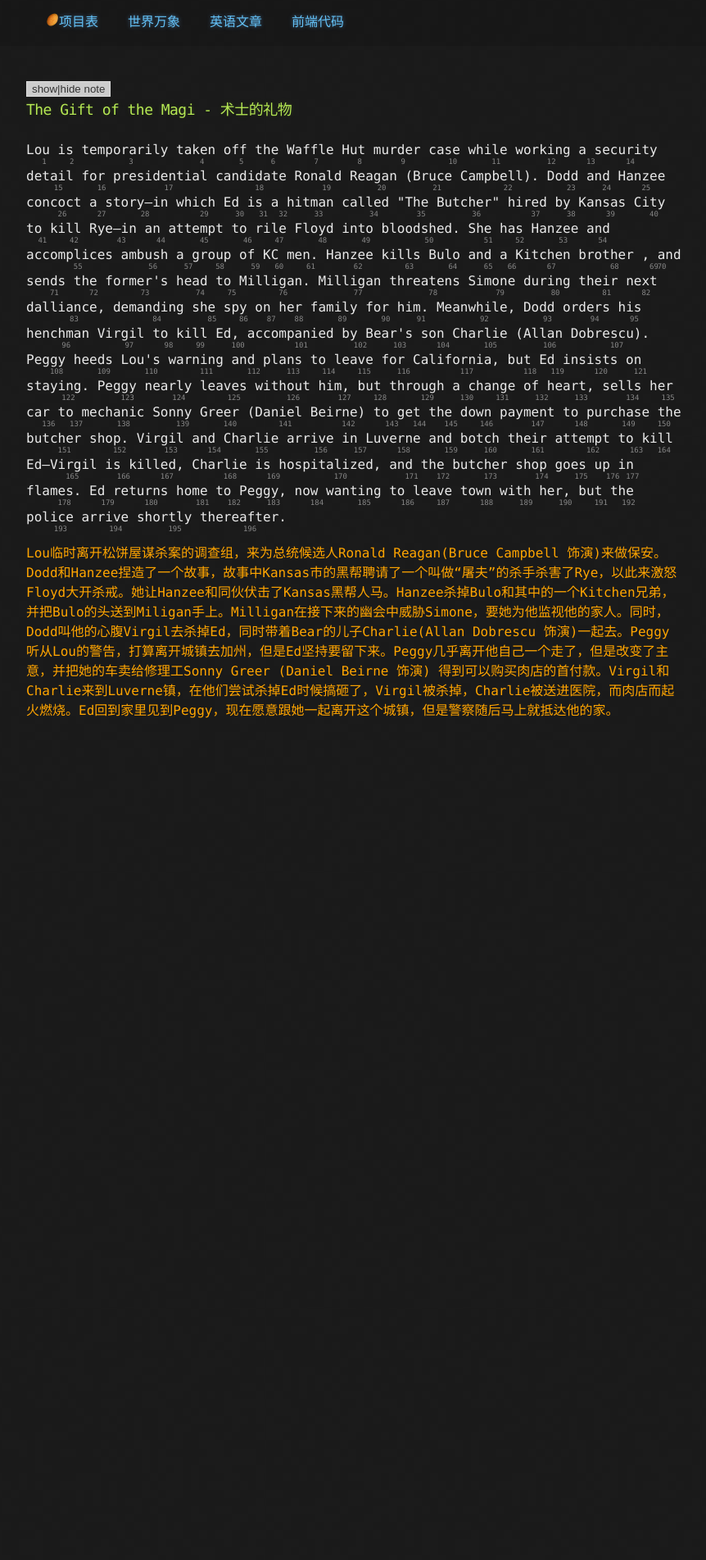
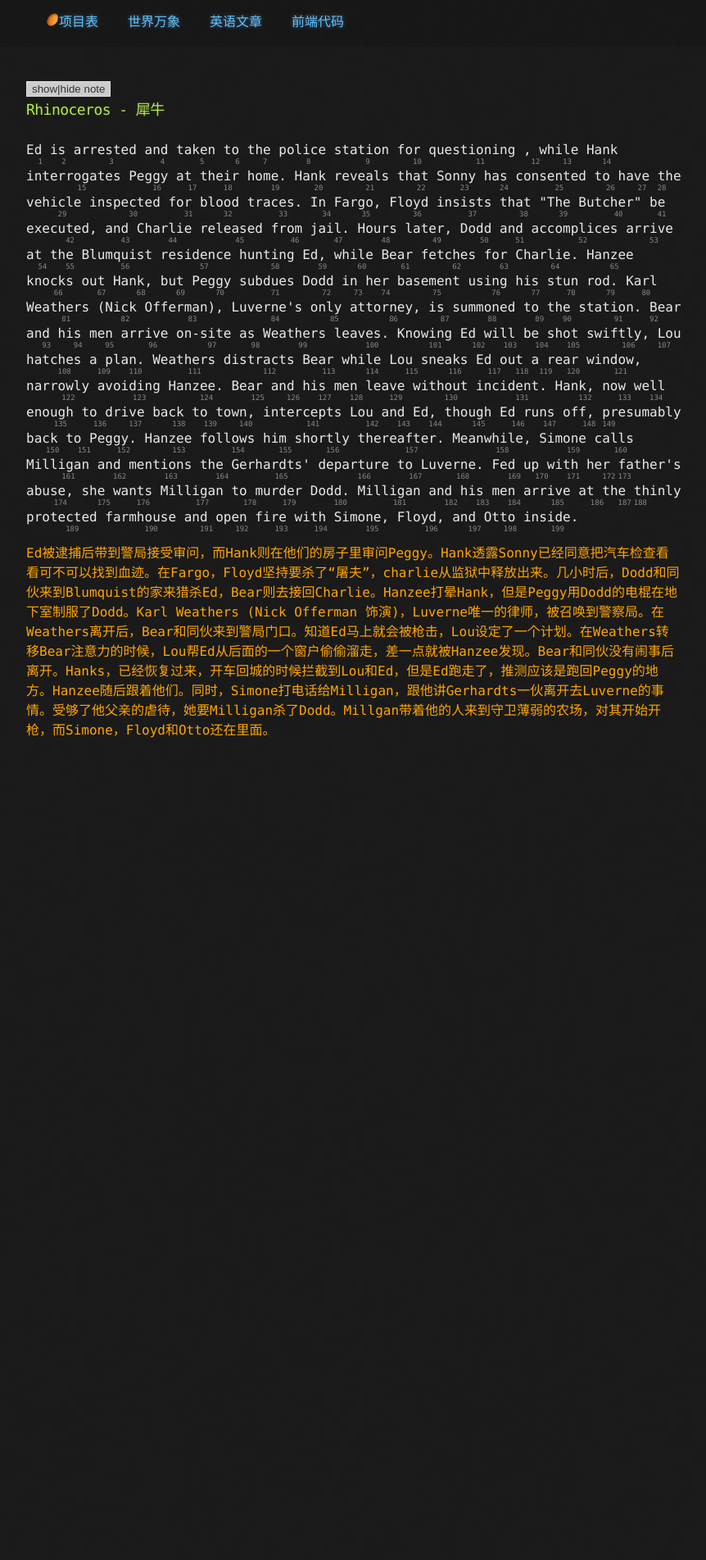
Before and after one commit to vunlin/vunlin.github.io, a Jekyll site: the page setup/template.html, which Jekyll copies as it is, in a window 1280 px wide. Shown: the whole page at 82% size, without its empty margins (208-1070 px from the left). Built offline with Jekyll 4.4.1, drawn with Linux system fonts in a browser that asks for light colours; before the commit the page ends 1879 px from its top, so only the background shows below that.

Commit message:
Fargo s2e6

```diff
--- a/setup/template.html
+++ b/setup/template.html
@@ -32,37 +32,45 @@
 		<button id="toggleNote">show|hide note</button>
 	</div>
 	<div id="plot">
-		<h3>The Gift of the Magi - 术士的礼物</h3>
-		<p>Lou is temporarily taken off the Waffle Hut murder case while working a security detail for presidential candidate Ronald Reagan (Bruce Campbell). Dodd and Hanzee concoct a story—in which Ed is a hitman called "The Butcher" hired by Kansas City to kill Rye—in an attempt to rile Floyd into bloodshed. She has Hanzee and accomplices ambush a group of KC men. Hanzee kills Bulo and a Kitchen brother, and sends the former's head to Milligan. Milligan threatens Simone during their next dalliance, demanding she spy on her family for him. Meanwhile, Dodd orders his henchman Virgil to kill Ed, accompanied by Bear's son Charlie (Allan Dobrescu). Peggy heeds Lou's warning and plans to leave for California, but Ed insists on staying. Peggy nearly leaves without him, but through a change of heart, sells her car to mechanic Sonny Greer (Daniel Beirne) to get the down payment to purchase the butcher shop. Virgil and Charlie arrive in Luverne and botch their attempt to kill Ed—Virgil is killed, Charlie is hospitalized, and the butcher shop goes up in flames. Ed returns home to Peggy, now wanting to leave town with her, but the police arrive shortly thereafter.</p>
+		<h3>Rhinoceros - 犀牛</h3>
+		<p>Ed is arrested and taken to the police station for questioning, while Hank interrogates Peggy at their home. Hank reveals that Sonny has consented to have the vehicle inspected for blood traces. In Fargo, Floyd insists that "The Butcher" be executed, and Charlie released from jail. Hours later, Dodd and accomplices arrive at the Blumquist residence hunting Ed, while Bear fetches for Charlie. Hanzee knocks out Hank, but Peggy subdues Dodd in her basement using his stun rod. Karl Weathers (Nick Offerman), Luverne's only attorney, is summoned to the station. Bear and his men arrive on-site as Weathers leaves. Knowing Ed will be shot swiftly, Lou hatches a plan. Weathers distracts Bear while Lou sneaks Ed out a rear window, narrowly avoiding Hanzee. Bear and his men leave without incident. Hank, now well enough to drive back to town, intercepts Lou and Ed, though Ed runs off, presumably back to Peggy. Hanzee follows him shortly thereafter. Meanwhile, Simone calls Milligan and mentions the Gerhardts' departure to Luverne. Fed up with her father's abuse, she wants Milligan to murder Dodd. Milligan and his men arrive at the thinly protected farmhouse and open fire with Simone, Floyd, and Otto inside.</p>
 
-		<div>Lou临时离开松饼屋谋杀案的调查组，来为总统候选人Ronald Reagan(Bruce Campbell 饰演)来做保安。Dodd和Hanzee捏造了一个故事，故事中Kansas市的黑帮聘请了一个叫做“屠夫”的杀手杀害了Rye，以此来激怒Floyd大开杀戒。她让Hanzee和同伙伏击了Kansas黑帮人马。Hanzee杀掉Bulo和其中的一个Kitchen兄弟，并把Bulo的头送到Miligan手上。Milligan在接下来的幽会中威胁Simone，要她为他监视他的家人。同时，Dodd叫他的心腹Virgil去杀掉Ed，同时带着Bear的儿子Charlie(Allan Dobrescu 饰演)一起去。Peggy听从Lou的警告，打算离开城镇去加州，但是Ed坚持要留下来。Peggy几乎离开他自己一个走了，但是改变了主意，并把她的车卖给修理工Sonny Greer (Daniel Beirne 饰演) 得到可以购买肉店的首付款。Virgil和Charlie来到Luverne镇，在他们尝试杀掉Ed时候搞砸了，Virgil被杀掉，Charlie被送进医院，而肉店而起火燃烧。Ed回到家里见到Peggy，现在愿意跟她一起离开这个城镇，但是警察随后马上就抵达他的家。</div>
+		<div>Ed被逮捕后带到警局接受审问，而Hank则在他们的房子里审问Peggy。Hank透露Sonny已经同意把汽车检查看看可不可以找到血迹。在Fargo，Floyd坚持要杀了“屠夫”，charlie从监狱中释放出来。几小时后，Dodd和同伙来到Blumquist的家来猎杀Ed，Bear则去接回Charlie。Hanzee打晕Hank，但是Peggy用Dodd的电棍在地下室制服了Dodd。Karl Weathers (Nick Offerman 饰演)，Luverne唯一的律师，被召唤到警察局。在Weathers离开后，Bear和同伙来到警局门口。知道Ed马上就会被枪击，Lou设定了一个计划。在Weathers转移Bear注意力的时候，Lou帮Ed从后面的一个窗户偷偷溜走，差一点就被Hanzee发现。Bear和同伙没有闹事后离开。Hanks，已经恢复过来，开车回城的时候拦截到Lou和Ed，但是Ed跑走了，推测应该是跑回Peggy的地方。Hanzee随后跟着他们。同时，Simone打电话给Milligan，跟他讲Gerhardts一伙离开去Luverne的事情。受够了他父亲的虐待，她要Milligan杀了Dodd。Millgan带着他的人来到守卫薄弱的农场，对其开始开枪，而Simone，Floyd和Otto还在里面。</div>
 		<script>
 		var note = {};
 		note["status"] = "{{ page.title }}";
 		note[1] = {};
 		note[1]['structure'] = {
-			'1-10':'SVC',
-			'11-22':'副词从句',
-			'23-28':'SVO',
-			'29-43':'形容词从句',
-			'44-50':'副词从句',
-			'51-61':'SVOC',
-			'62-68':'SVO',
-			'70-76':'FANBOYS的A连接句子',
-			'77-83':'SVO',
-			'84-91':'简化从句, demand 使祈动词',
-			'93-100':'SVOC',
-			'101-107':'简化形容词从句',
-			'108-122':'FANBOYS的A和B连接句子',
-			'123-127':'SV',
-			'128-152':'FANBOYS的B连接句子',
-			'153-178':'FANBOYS的A和B连接句子',
-			'178-183':'SVO',
-			'184-190':'who now wants to 简化从句',
-			'191-196':'FANBOYS的B连接句子',
+			'1-11':'FANBOYS的A连接句子',
+			'13-19':'副词从句',
+			'20-21':'SV',
+			'22-33':'名词从句SVO',
+			'36-37':'SV',
+			'39-47':'名词从句',
+			'48-59':'SV 加上 简化从句',
+			'60-64':'副词从句',
+			'65-79':'FANBOYS的B连接句子',
+			'80-91':'SVC',
+			'92-97':'SV',
+			'98-100':'副词从句',
+			'101-106':'简化副词从句',
+			'107-110':'SVO',
+			'111-113':'SVO',
+			'114-124':'副词从句',
+			'125-131':'SV',
+			'132-144':'SVO',
+			'145-152':'副词从句',
+			'153-157':'SVO',
+			'158-168':'FANBOYS的A连接句子',
+			'169-174':'who is 简化形容词从句',
+			'175-180':'SVOC',
+			'181-199':'FANBOYS的A连接句子',
 		}
 		note[1]['pos'] = {
-			'129-133':'副词短语',
+			'76-79':'who uses his stun rod 简化从句',
+			'84-86':'简化形容词从句',
+			'122-124':'who narrowly avoided 简化从句',
+			'133-140':'简化形容词从句',
 		}
 
 		</script>
```
Also changed, not shown: English/TV/Fargo/S02E06.md (+47 -0 lines).
